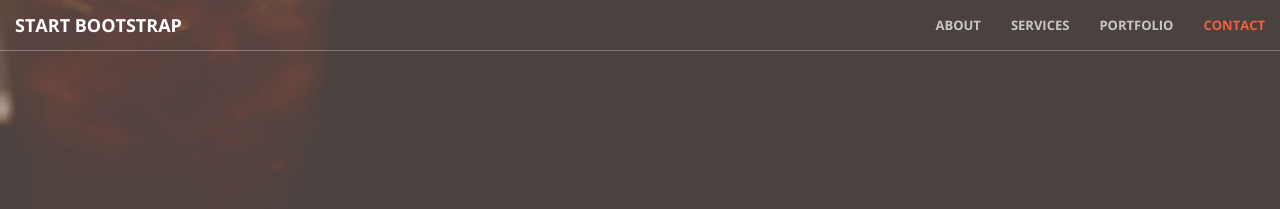
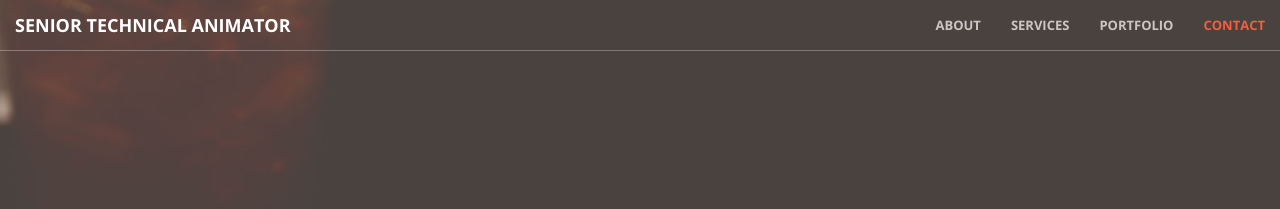
Before and after one commit to lucasposito/lucasposito.github.io, a Jekyll site: the page built from index.html, in a window 1280 px wide. Shown: the top 209 px of the page. Built offline with Jekyll 4.4.1, drawn with Linux system fonts in a browser that asks for light colours.

Commit message:
Updated nav

```diff
--- a/_includes/nav.html
+++ b/_includes/nav.html
@@ -8,7 +8,7 @@
                 <span class="icon-bar"></span>
                 <span class="icon-bar"></span>
             </button>
-            <a class="navbar-brand page-scroll" href="#page-top">Start Bootstrap</a>
+            <a class="navbar-brand page-scroll" href="#page-top">Senior Technical Animator</a>
         </div>
 
         <!-- Collect the nav links, forms, and other content for toggling -->
```
